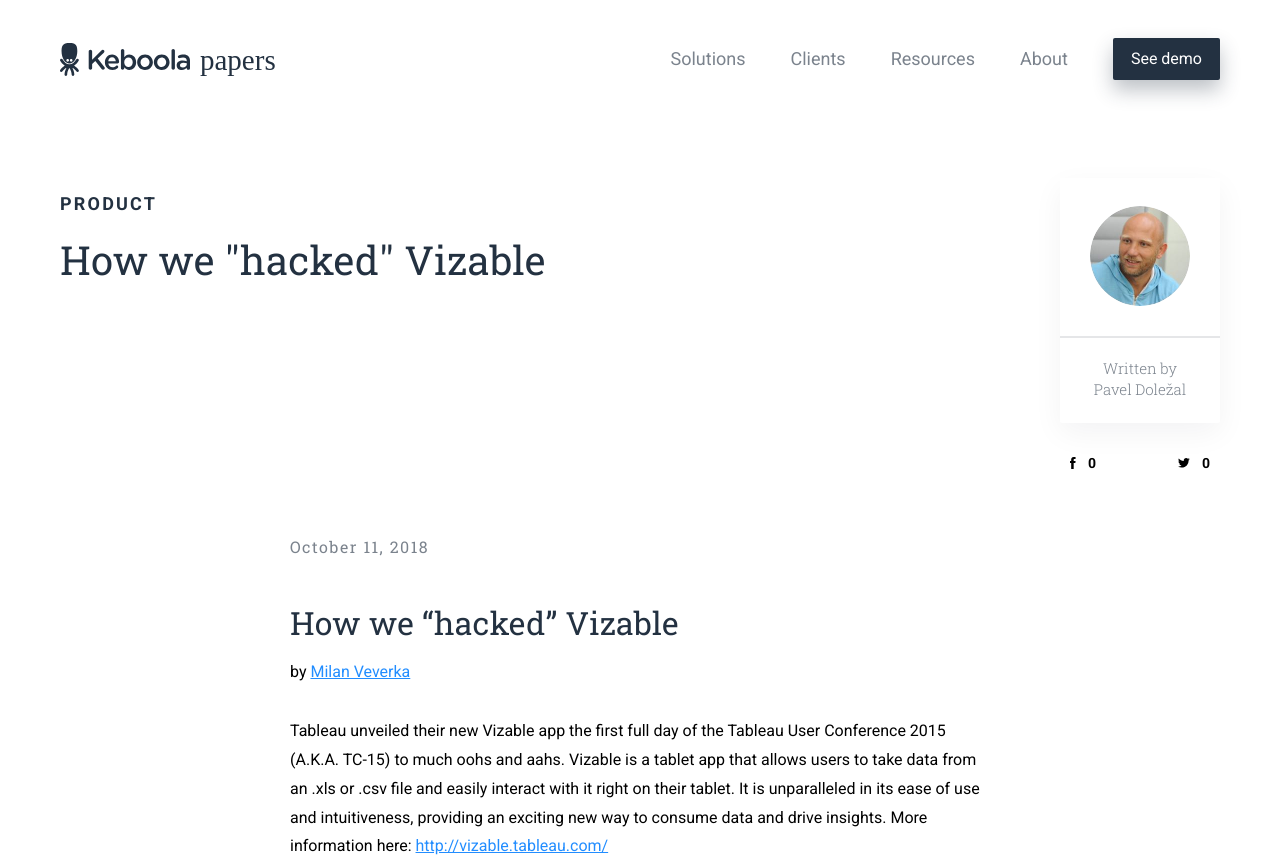
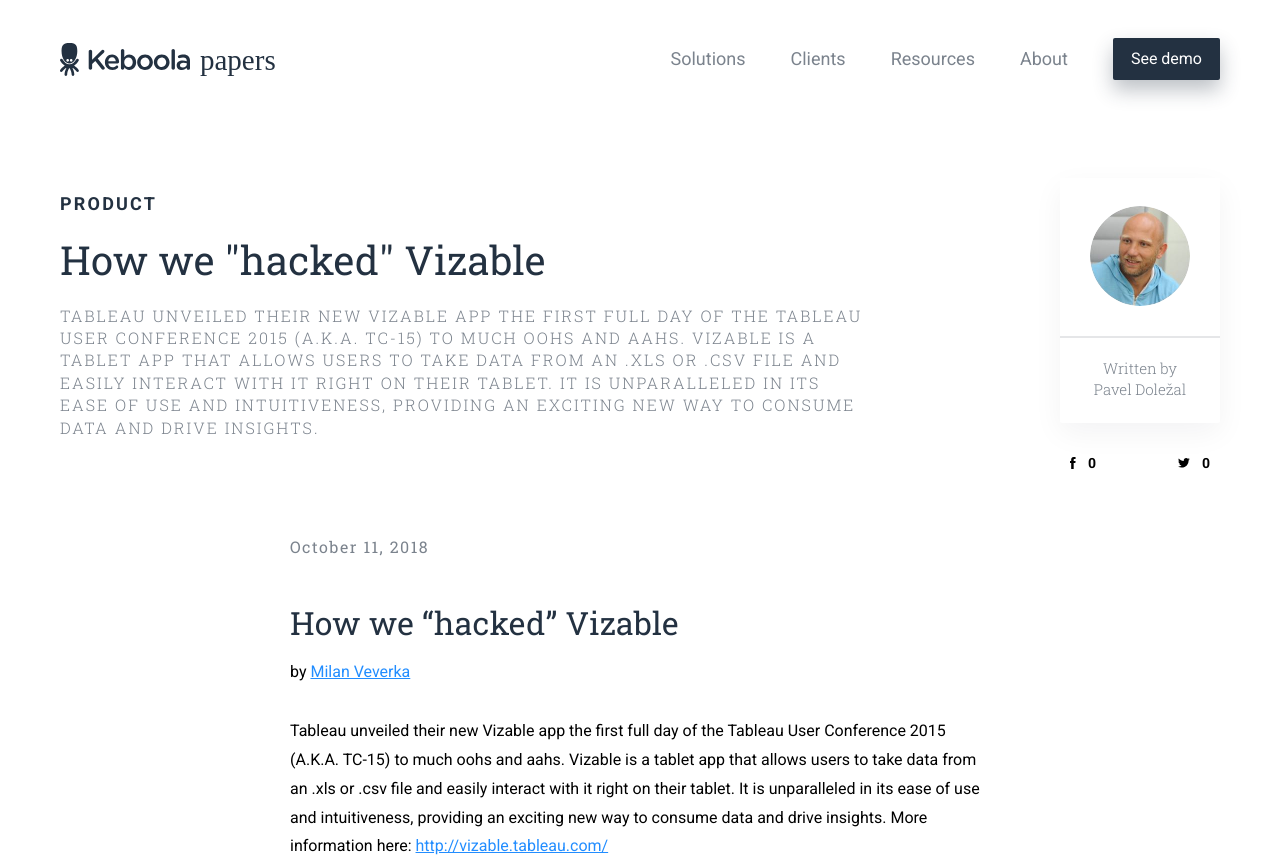
Before and after one commit to keboola/blog, a Jekyll site: the page built from _posts/2018-10-11-how-we-hacked-vizable.md, in a window 1280 px wide and 900 px high, cut to the strip 0-867 px from the top of the window. Built offline with Jekyll 4.4.1, drawn with Linux system fonts in a browser that asks for light colours; nearby versions of some CDN libraries.

Commit message:
Update from Forestry.io - Updated how-we-hacked-vizable.md

```diff
--- a/_posts/2018-10-11-how-we-hacked-vizable.md
+++ b/_posts/2018-10-11-how-we-hacked-vizable.md
@@ -3,7 +3,11 @@
 layout: post
 categories: product
 date: 2018-10-11 00:00:00 +0000
-perex: ''
+perex: Tableau unveiled their new Vizable app the first full day of the Tableau User
+  Conference 2015 (A.K.A. TC-15) to much oohs and aahs. Vizable is a tablet app that
+  allows users to take data from an .xls or .csv file and easily interact with it
+  right on their tablet. It is unparalleled in its ease of use and intuitiveness,
+  providing an exciting new way to consume data and drive insights.
 user: pavel-dolezal
 coverphoto: ''
 coverphoto_slider: ''
```
